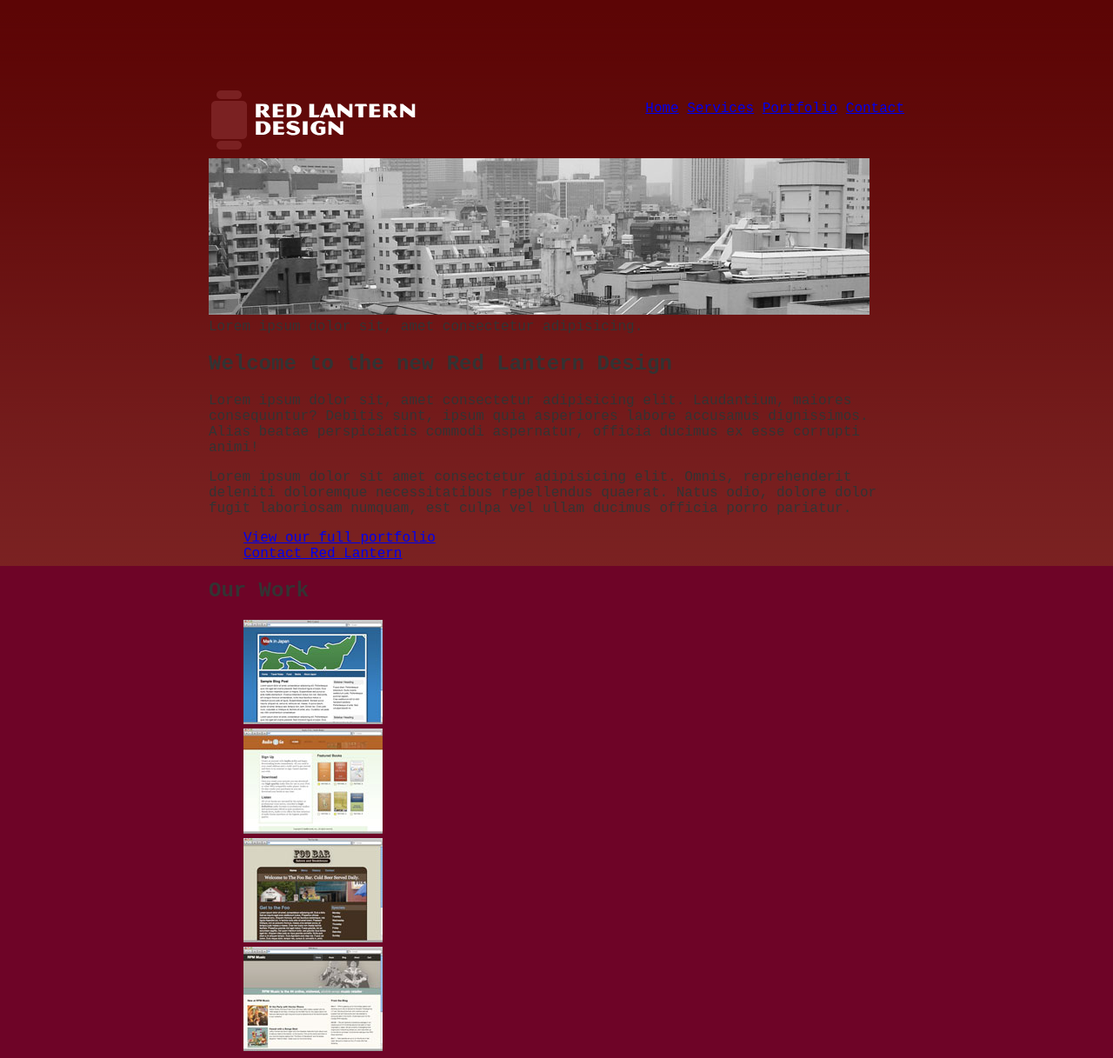
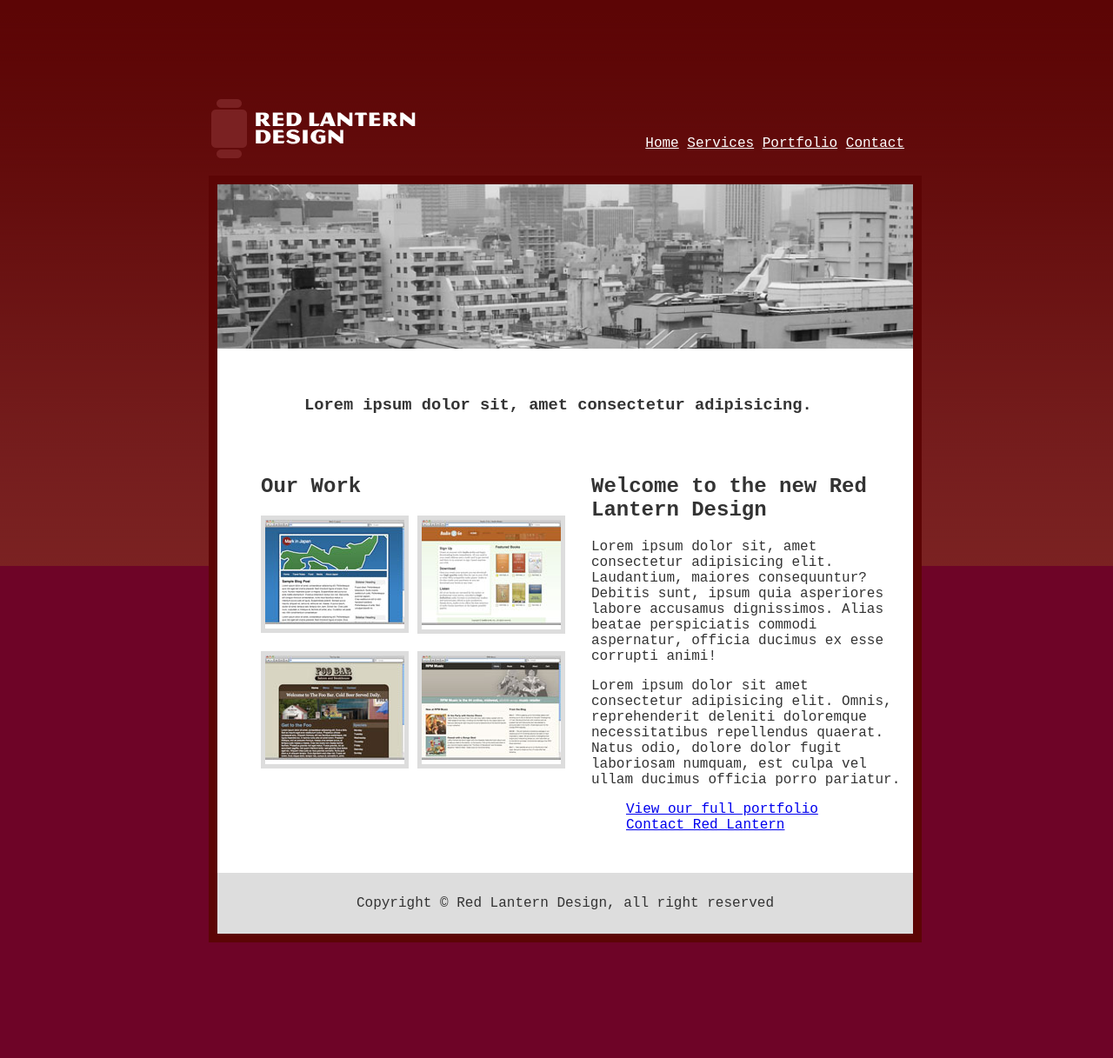
Before and after one commit to NUTC-MT-30/20220916, a plain HTML site: page ex1.html in a window 1280 px wide. Shown: the top 1217 px of the page at 87% size. After the commit the page ends 1134 px from the top, so only its background shows below. Drawn offline with Linux system fonts and the light colour scheme.

Commit message:
20221007

```diff
--- a/css/ex1.css
+++ b/css/ex1.css
@@ -15,6 +15,7 @@ ul{
 
 #nav{
     float: right;
+    padding-top: 30px;
 }
 
 #nav li{
@@ -22,3 +23,73 @@ ul{
     margin: 0;
     color: #fff;
 }
+
+.a1{
+    color: #fff;
+}
+
+.a1:hover{
+    color: rgb(245, 125, 125);
+}
+
+.a1:visited{
+    color: black;
+}
+
+header, #MT{
+    margin: 0 auto;
+    margin-top: 10px;
+    width: 800px;
+}
+
+#MC{
+    width: 800px;
+    background: #fff;
+    border: 10px solid #5c0505;
+    margin-top: 10px;
+}
+
+#MC img{
+    width: 100%;
+}
+
+#CT{
+    width: 360px;
+    margin: 20px 0px;
+    padding: 10px;
+    float: right;
+}
+
+#SB{
+    width: 400px;
+    margin: 20px 0px;
+    padding: 10px;
+    float: left;
+}
+
+#PR ul{
+    list-style-type: none;
+
+}
+
+#PR li{
+    margin: 0 10px 20px 0;
+    float: left;
+    border: 5px solid #ddd;
+}
+
+footer{
+    background: #ddd;
+    text-align: center;
+    clear: both;
+    padding: 10px;
+}
+
+#ah1{
+    padding-top: 30px;
+    padding-left: 100px;
+}
+
+#ah2{
+    padding-left: 40px;
+}
--- a/ex1.html
+++ b/ex1.html
@@ -8,21 +8,21 @@
     <link rel="stylesheet" href="css/ex1.css">
 </head>
 <body>
-    <header>
+    <header id="MH">
         <img src="images\rl_logo.png" alt="">
         <ul id="nav">
-            <li><a href="ex1.html">Home</a></li>
-            <li><a href="services.html">Services</a></li>
-            <li><a href="portfolio.html">Portfolio</a></li>
-            <li><a href="contact.html">Contact</a></li>
+            <li><a href="ex1.html" class="a1">Home</a></li>
+            <li><a href="services.html" class="a1">Services</a></li>
+            <li><a href="portfolio.html" class="a1">Portfolio</a></li>
+            <li><a href="contact.html" class="a1">Contact</a></li>
         </ul>
     </header>
-    <article>
+    <article id="MC">
         <section id="TB">
             <img src="images\tokyo.jpg" alt="Tokoyo">
-            <div>Lorem ipsum dolor sit, amet consectetur adipisicing.</div>
+            <h1 id="ah1">Lorem ipsum dolor sit, amet consectetur adipisicing.</h1>
         </section>
-        <section>
+        <section id="CT">
             <h2>Welcome to the new Red Lantern Design</h2>
             <p>Lorem ipsum dolor sit, amet consectetur adipisicing elit. Laudantium, maiores consequuntur? Debitis sunt, ipsum quia asperiores labore accusamus dignissimos. Alias beatae perspiciatis commodi aspernatur, officia ducimus ex esse corrupti animi!</p>
             <p>Lorem ipsum dolor sit amet consectetur adipisicing elit. Omnis, reprehenderit deleniti doloremque necessitatibus repellendus quaerat. Natus odio, dolore dolor fugit laboriosam numquam, est culpa vel ullam ducimus officia porro pariatur.</p>
@@ -31,9 +31,9 @@
                 <li><a href="contact.html">Contact Red Lantern</a></li>
             </ul>
         </section>
-        <section>
-            <h2>Our Work</h2>
-            <ul>
+        <section id="SB">
+            <h2 id="ah2">Our Work</h2>
+            <ul id="PR">
                 <li><img src="images/markinjapan.jpg" alt=""></li>
                 <li><img src="images/a2g.jpg" alt=""></li>
                 <li><img src="images/foobar.jpg" alt=""></li>
```
